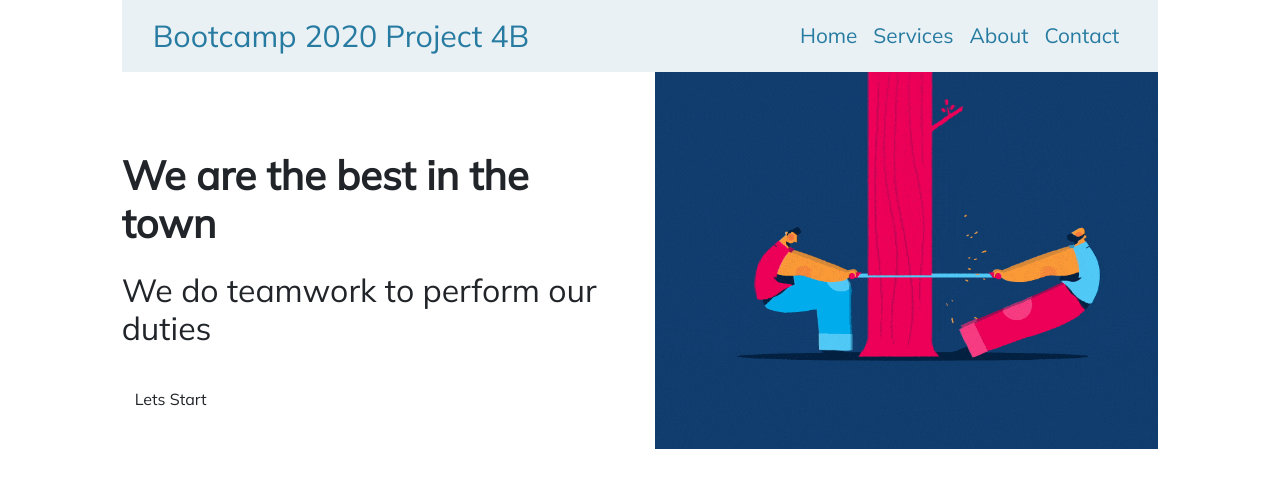
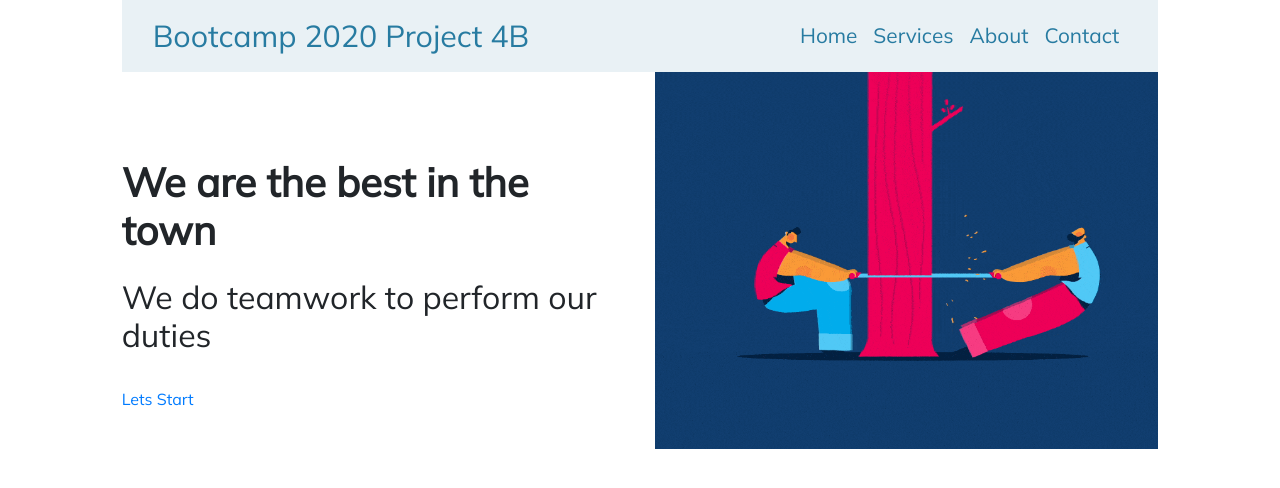
Before and after one commit to Kashifnawaz03/Project4-BBootcamp2020, a React (Create React App) app: page / in a window 1280 px wide. Shown: the top 488 px of the page. Built offline with nearby package versions, Linux system fonts and the light colour scheme.

Commit message:
Still working on it

```diff
--- a/src/components/Main.js
+++ b/src/components/Main.js
@@ -23,7 +23,7 @@ export const Main = () => {
                                     </h1>
                                     <h2 className="my-3">We do teamwork to perform our duties</h2>
                                     <div className="mt-3">
-                                        <a href="" className="btn">Lets Start</a>
+                                        <a href="" className="button">Lets Start</a>
                                     </div>
                                 </div>
 
```
